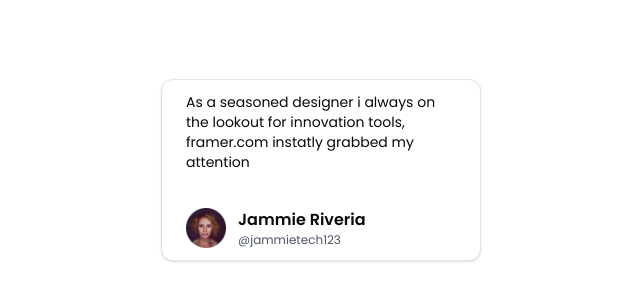
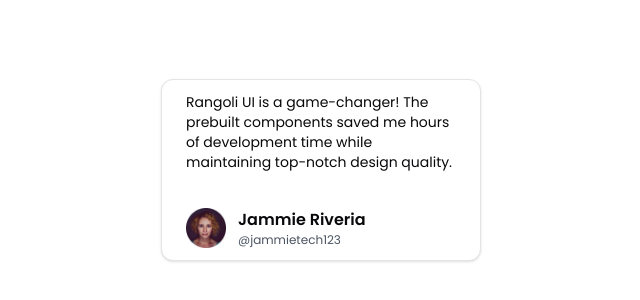
Before and after one commit to akshaywritescode/rangoli-live-components, a Next.js app: page /t/testimonial-card in a window 1280 px wide. Shown: the part 230-530 px from the top of the page, without its empty margins (319-959 px from the left). Built offline with nearby package versions, Linux system fonts and the light colour scheme.

Commit message:
modiefied testimonial card

```diff
--- a/src/app/t/testimonial-card/page.tsx
+++ b/src/app/t/testimonial-card/page.tsx
@@ -4,6 +4,6 @@
 
 export default function TestimonialCardDemo() {
     return <div className="container-center">
-        <TestimonialCard description="As a seasoned designer i always on the lookout for innovation tools, framer.com instatly grabbed my attention" testimonialAvatar={testimonialAvatar1} testimonialAvatarAlt="Avatar 1" testimonialName="Jammie Riveria" testimonialUserHandle="@jammietech123" />
+        <TestimonialCard description="Rangoli UI is a game-changer! The prebuilt components saved me hours of development time while maintaining top-notch design quality." testimonialAvatar={testimonialAvatar1} testimonialAvatarAlt="Avatar 1" testimonialName="Jammie Riveria" testimonialUserHandle="@jammietech123" />
     </div>
 }
```
